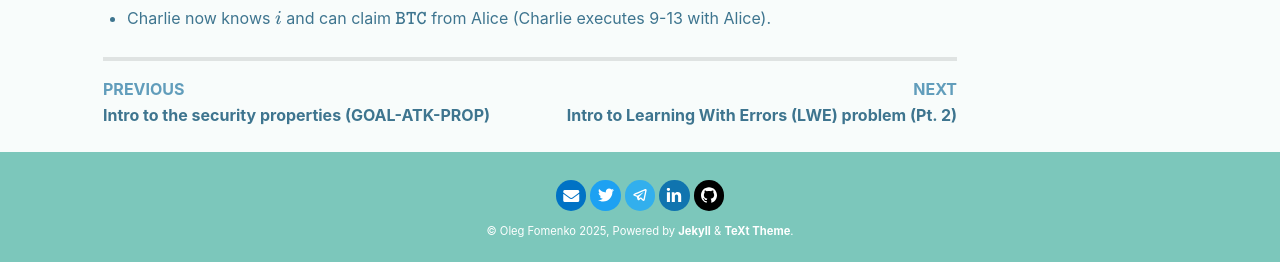
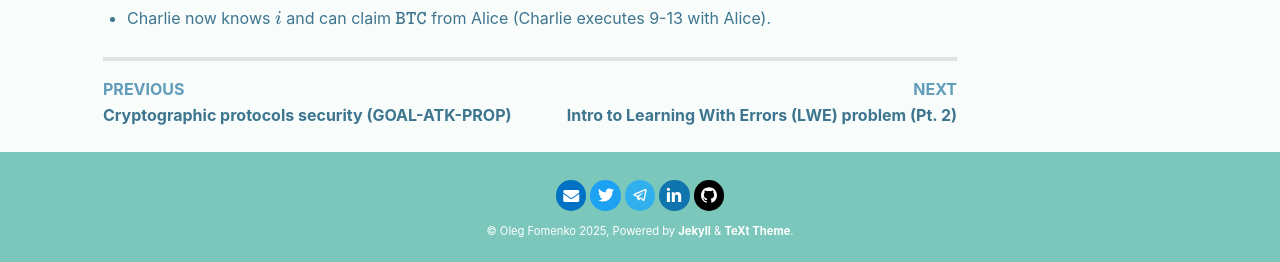
Before and after one commit to olegfomenko/blog, a Jekyll site: the page built from _posts/2026-01-31-ln1.md, in a window 1280 px wide and 900 px high, scrolled down 6527 px. Shown: the part 635-897 px from the top of the window. Built offline with Jekyll 4.4.1, drawn with Linux system fonts in a browser that asks for light colours; nearby versions of some CDN libraries; some of the changed text lies outside the part shown.

Commit message:
fixed naming

```diff
--- a/_posts/2026-01-10-goal_atk_prop.md
+++ b/_posts/2026-01-10-goal_atk_prop.md
@@ -1,5 +1,5 @@
 ---
-title: Intro to the security properties (GOAL-ATK-PROP)
+title: Cryptographic protocols security (GOAL-ATK-PROP)
 aside:
   toc: false
 tags:
--- a/_posts/2026-01-31-ln1.md
+++ b/_posts/2026-01-31-ln1.md
@@ -1,5 +1,5 @@
 ---
-title: Intro to Lightning Network
+title: A guide to Lightning Network channels
 aside:
   toc: false
 tags:
```
